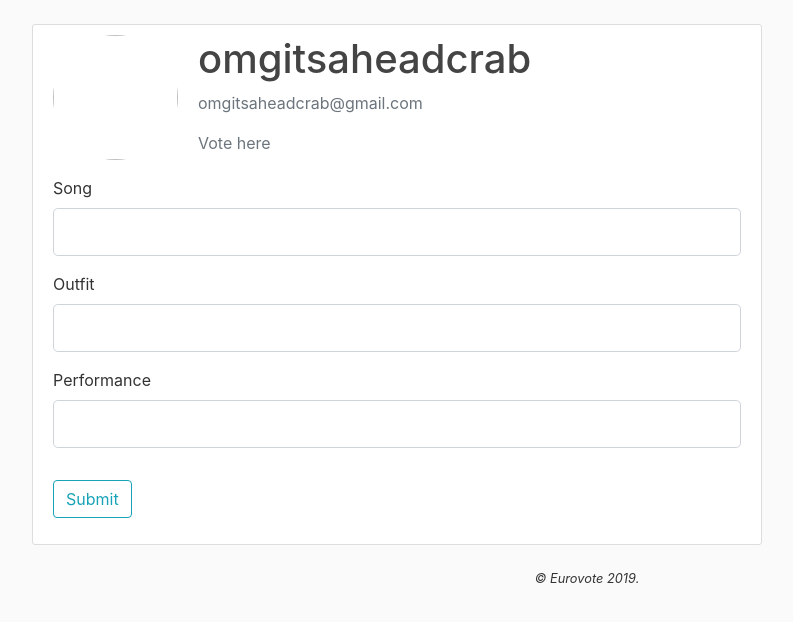
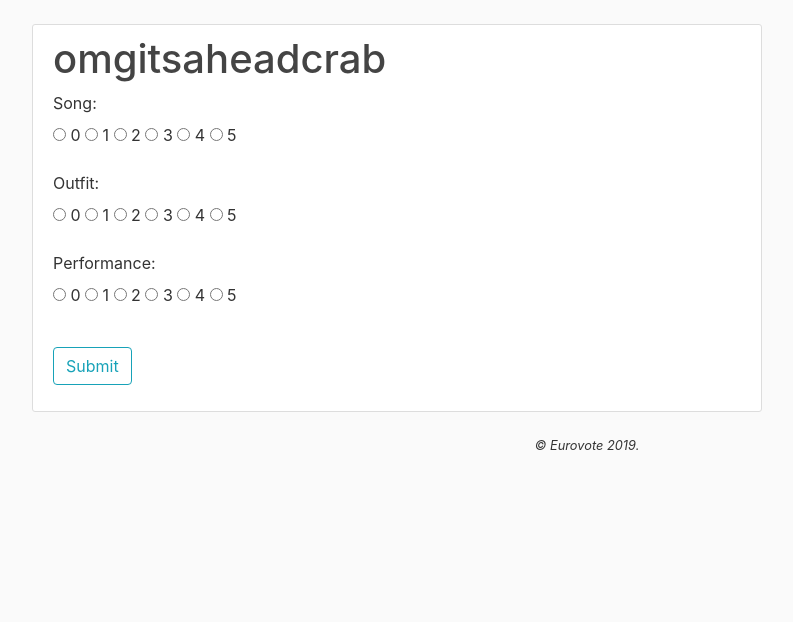
Before and after one commit to omgitsaheadcrab/eurovote, a Flask app: page /vote in a window 1280 px wide. Shown: the part 56-678 px from the top of the page, without its empty margins (53-846 px from the left). Run offline with Flask 2, Linux system fonts and the light colour scheme; a user stored in the database is signed in; some libraries are stand-ins or nearby versions.

Commit message:
Changed voting forms to radio buttons.

```diff
--- a/eurovote/templates/vote.html
+++ b/eurovote/templates/vote.html
@@ -2,11 +2,8 @@
 {% block content %}
 <div class="content-section">
   <div class="media">
-    <img class="rounded-circle account-img" src="{{ image_file }}">
     <div class="media-body">
       <h2 class="account-heading">{{ current_user.username }}</h2>
-      <p class="text-secondary">{{ current_user.email }}</p>
-      <p class="text-secondary">Vote here</p>
     </div>
   </div>
   <!-- FORM HERE -->
@@ -14,43 +11,37 @@
     {{ form.hidden_tag() }}
     <fieldset class="form-group">
       <div class="form-group">
-	{{ form.song.label(class="form-control-label") }}
-	{% if form.song.errors %}
-	{{ form.song(class="form-control form-control-lg is-invalid") }}
-	<div class="invalid-feedback">
-	  {% for error in form.song.errors %}
-	  <span>{{ error }}</span>
+	{{ form.song.label(class="form-control-label") }}:
+	<p>
+	  {% for subfield in form.song %}
+	  <tr>
+	    <td>{{ subfield }}</td>
+	    <td>{{ subfield.label }}</td>
+	  </tr>
 	  {% endfor %}
-	</div>
-	{% else %}
-	{{ form.song(class="form-control form-control-lg") }}
-	{% endif %}
+	</p>
       </div>
       <div class="form-group">
-	{{ form.outfit.label(class="form-control-label") }}
-	{% if form.outfit.errors %}
-	{{ form.outfit(class="form-control form-control-lg is-invalid") }}
-	<div class="invalid-feedback">
-	  {% for error in form.outfit.errors %}
-	  <span>{{ error }}</span>
+	{{ form.outfit.label(class="form-control-label") }}:
+	<p>
+	  {% for subfield in form.outfit %}
+	  <tr>
+	    <td>{{ subfield }}</td>
+	    <td>{{ subfield.label }}</td>
+	  </tr>
 	  {% endfor %}
-	</div>
-	{% else %}
-	{{ form.outfit(class="form-control form-control-lg") }}
-	{% endif %}
+	</p>
       </div>
       <div class="form-group">
-	{{ form.performance.label(class="form-control-label") }}
-	{% if form.performance.errors %}
-	{{ form.performance(class="form-control form-control-lg is-invalid") }}
-	<div class="invalid-feedback">
-	  {% for error in form.performance.errors %}
-	  <span>{{ error }}</span>
+	{{ form.performance.label(class="form-control-label") }}:
+	<p>
+	  {% for subfield in form.performance %}
+	  <tr>
+	    <td>{{ subfield }}</td>
+	    <td>{{ subfield.label }}</td>
+	  </tr>
 	  {% endfor %}
-	</div>
-	{% else %}
-	{{ form.performance(class="form-control form-control-lg") }}
-	{% endif %}
+	</p>
       </div>
     </fieldset>
     <div class="form-group">
--- a/eurovote/votes/forms.py
+++ b/eurovote/votes/forms.py
@@ -1,9 +1,16 @@
 from flask_wtf import FlaskForm
-from wtforms import IntegerField, SubmitField
+from wtforms import IntegerField, SubmitField, RadioField
 from wtforms.validators import DataRequired
 
 class VoteForm(FlaskForm):
-   song = IntegerField('Song', validators=[DataRequired()])
-   outfit = IntegerField('Outfit', validators=[DataRequired()])
-   performance = IntegerField('Performance', validators=[DataRequired()])
+   song = RadioField('Song', coerce=int,
+                     choices=[(0,'0'),(1,'1'),(2,'2'),
+                              (3,'3'),(4,'4'),(5,'5')])
+   outfit = RadioField('Outfit', coerce=int,
+                       choices=[(0,'0'),(1,'1'),(2,'2'),
+                                (3,'3'),(4,'4'),(5,'5')])
+   performance = RadioField('Performance', coerce=int,
+                            choices=[(0,'0'),(1,'1'),(2,'2'),
+                                     (3,'3'),(4,'4'),(5,'5')])
+
    submit = SubmitField('Submit')
```
Also changed, not shown: eurovote/site.db.
